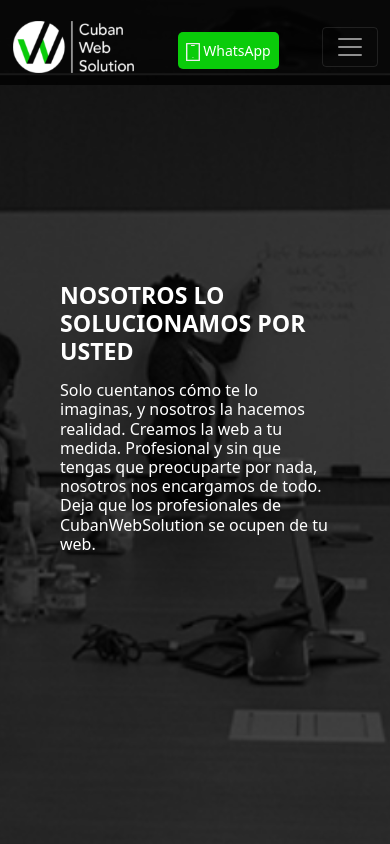
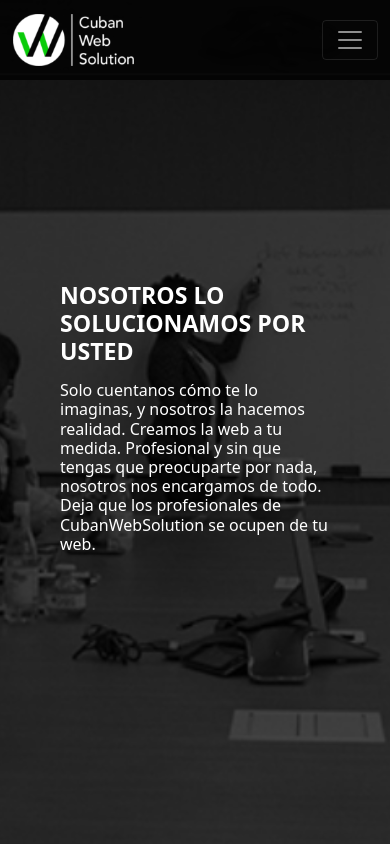
Before and after one commit to Abelito8991/CubaWebSolution, a Vue app: page / in a window 390 px wide. Shown: the top 844 px of the page. Built offline with nearby package versions, Linux system fonts and the light colour scheme.

Commit message:
navbar modificado v0.01

```diff
--- a/src/components/Navbar.vue
+++ b/src/components/Navbar.vue
@@ -1,29 +1,19 @@
 <template>
-    <nav class="navbar navbar-expand-lg fixed-top navbar-dark bg-dark pb-0">
+    <nav class="navbar navbar-expand-lg fixed-top navbar-dark bg-dark pb-md-0">
             <div class="container">
                 <!--Menu de navegacion-->
                 <a class="navbar-brand m-0">
                     <img class="btn p-0" @click="goInicio" :src="logosvg" alt="Logo">
                 </a>
 
-                <!--Boton de contacto para movil-->
-                <button class="p-2 mt-4 mb-3 d-block d-lg-none d-sm-block contact_button d-flex justify-content-center">
-                    <a href="https://api.whatsapp.com/send?phone=5354986767&text=text=Quiero solicitar los servicios de CubanWebService.">
-                        <span>
-                            <img v-if="telfico !== null" :src="telfico">
-                        </span>
-                        WhatsApp
-                        <!-- +53 5 498 67 67 -->
-                    </a>
-                </button>
-
                 <button class="navbar-toggler" type="button" data-bs-toggle="collapse" data-bs-target="#navegationBar">
                     <span class="navbar-toggler-icon"></span>
                 </button>
 
                 <!--Menu Colapsado-->
-                <div class="collapse navbar-collapse justify-content-md-center" id="navegationBar">
-                    <div class="navbar-nav mr-auto">
+                <div class="collapse navbar-collapse d-lg-flex bd-highlight" id="navegationBar">
+
+                    <div class="navbar-nav mr-auto ms-auto bd-highlight">
                         <router-link v-for="ruta in routes" :key="ruta.name" :to="ruta"
                         class="nav-item nav-link mt-4 mx-5 text-decoration-none"
                         v-slot="{isActive}"
@@ -31,18 +21,22 @@
                         <a class="text-decoration-none fw-bold" :class="isActive? 'active':'normal-link'">{{ruta.name}}</a>
                         </router-link>
                     </div>
+
+                    <!--Boton de contacto-->
+                    <div class="ms-auto bd-highlight">
+                        <button class="p-2  mt-4 mb-3 contact_button">
+                            <a href="https://api.whatsapp.com/send?phone=5354986767&Quiero solicitar los servicios de CubanWebService.">
+                                <span>
+                                    <img v-if="telfico !== null" :src="telfico">
+                                </span>
+                                WhatsApp
+                                <!-- +53 5 498 67 67 -->
+                            </a>
+                        </button>
+                    </div>
                 </div>
 
-                <!--Boton de contacto-->
-                <button class="p-2  mt-4 mb-3 d-none d-lg-block d-sm-none contact_button">
-                    <a href="https://api.whatsapp.com/send?phone=5354986767&text=Quiero solicitar los servicios de CubanWebService.">
-                        <span>
-                            <img v-if="telfico !== null" :src="telfico">
-                        </span>
-                        WhatsApp
-                        <!-- +53 5 498 67 67 -->
-                    </a>
-                </button>
+
             </div>
     </nav>
 </template>
@@ -85,7 +79,7 @@ export default {
     }
 
     .navbar-dark{
-        background: rgba(0, 0, 0, 0.8) !important;
+        background: rgba(4, 4, 4, 0.95) !important;
     }
 
 </style>
```
